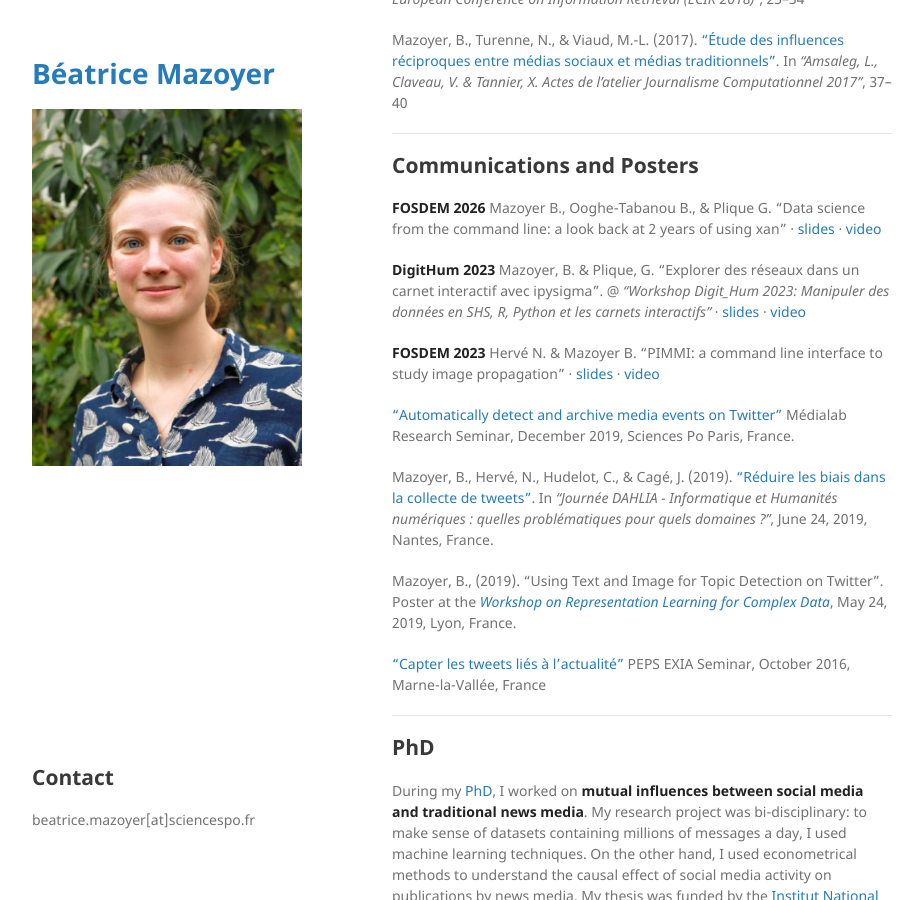
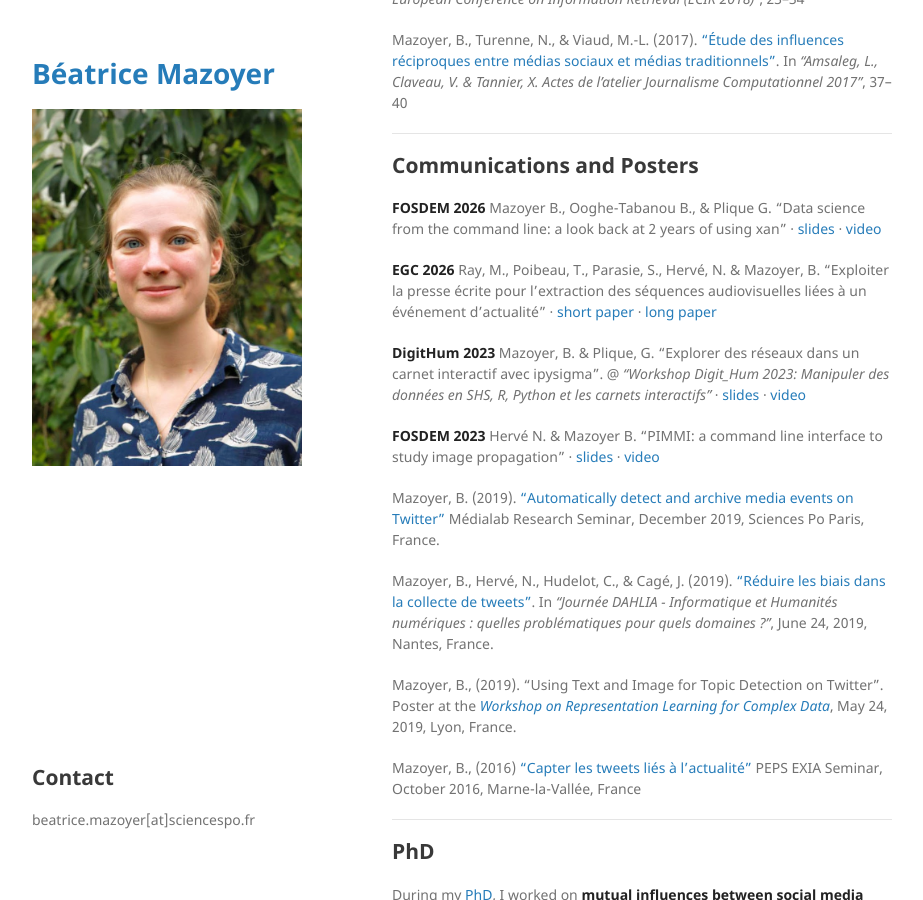
Before and after one commit to bmaz/bmaz.github.io, a Jekyll site: the page built from index.md, in a window 1280 px wide and 900 px high, scrolled down 1490 px. Shown: the whole window, without its empty margins (178-1101 px from the left). Built offline with Jekyll 4.4.1, drawn with Linux system fonts in a browser that asks for light colours.

Commit message:
Update communications and posters

```diff
--- a/index.md
+++ b/index.md
@@ -72,11 +72,13 @@ In *“Amsaleg, L., Claveau, V. & Tannier, X. Actes de l’atelier Journalisme C
 ## Communications and Posters
 **FOSDEM 2026** Mazoyer B., Ooghe-Tabanou B., & Plique G. "Data science from the command line: a look back at 2 years of using xan" · [slides](https://fosdem.org/2026/events/attachments/ENAFHJ-2-years-of-using-xan/slides/267502/xan_-_fos_rvh0w1d.pdf) · [video](https://fosdem.org/2026/schedule/event/ENAFHJ-2-years-of-using-xan/)
 
+**EGC 2026** Ray, M., Poibeau, T., Parasie, S., Hervé, N. & Mazoyer, B. "Exploiter la presse écrite pour l'extraction des séquences audiovisuelles liées à un événement d'actualité" · [short paper](https://editions-rnti.fr/render_pdf.php?p=1003109) · [long paper](http://www.herve.name/research/egc26_long_nahel.pdf)
+
 **DigitHum 2023** Mazoyer, B. & Plique, G. "Explorer des réseaux dans un carnet interactif avec ipysigma". @ *"Workshop Digit_Hum 2023: Manipuler des données en SHS, R, Python et les carnets interactifs"* · [slides](https://medialab.github.io/ipysigma/presentations/digithum-2023) · [video](https://explore.psl.eu/fr/le-magazine/videos/explorer-des-reseaux-dans-un-carnet-interactif-avec-ipysigma)
 
 **FOSDEM 2023** Hervé N. & Mazoyer B. "PIMMI: a command line interface to study image propagation" · [slides](https://archive.fosdem.org/2023/schedule/event/openresearch_pimmi/attachments/slides/5581/export/events/attachments/openresearch_pimmi/slides/5581/PIMMI_slides_FOSDEM2023.pdf) · [video](https://archive.fosdem.org/2023/schedule/event/openresearch_pimmi/)
 
-["Automatically detect and archive media events on Twitter"](https://medialab.sciencespo.fr/en/news/detecter-et-archiver-automatiquement-les-evenements-mediatiques-sur-twitter/)
+Mazoyer, B. (2019). ["Automatically detect and archive media events on Twitter"](https://medialab.sciencespo.fr/en/news/detecter-et-archiver-automatiquement-les-evenements-mediatiques-sur-twitter/)
 Médialab Research Seminar, December 2019, Sciences Po Paris, France.
 
 Mazoyer, B., Hervé, N., Hudelot, C., & Cagé, J. (2019). [“Réduire les biais dans la collecte de
@@ -88,7 +90,7 @@ Mazoyer, B., (2019). “Using Text and Image for Topic Detection on Twitter”.
 *[Workshop on Representation Learning for Complex Data](http://mediamining.univ-lyon2.fr/workshop2019/)*,
 May 24, 2019, Lyon, France.
 
-["Capter les tweets liés à l'actualité"](http://ligm.u-pem.fr/index.php?eID=tx_nawsecuredl&u=0&file=fileadmin/fichiers/PEPSEXIA/ArticlesPdf/Beatrice_.pdf&t=1590653161&hash=8ce285a1fda0b7dd562ad9853473242bc6aa268b)
+Mazoyer, B., (2016) ["Capter les tweets liés à l'actualité"](http://ligm.u-pem.fr/index.php?eID=tx_nawsecuredl&u=0&file=fileadmin/fichiers/PEPSEXIA/ArticlesPdf/Beatrice_.pdf&t=1590653161&hash=8ce285a1fda0b7dd562ad9853473242bc6aa268b)
 PEPS EXIA Seminar, October 2016, Marne-la-Vallée, France
 
 ***
```
